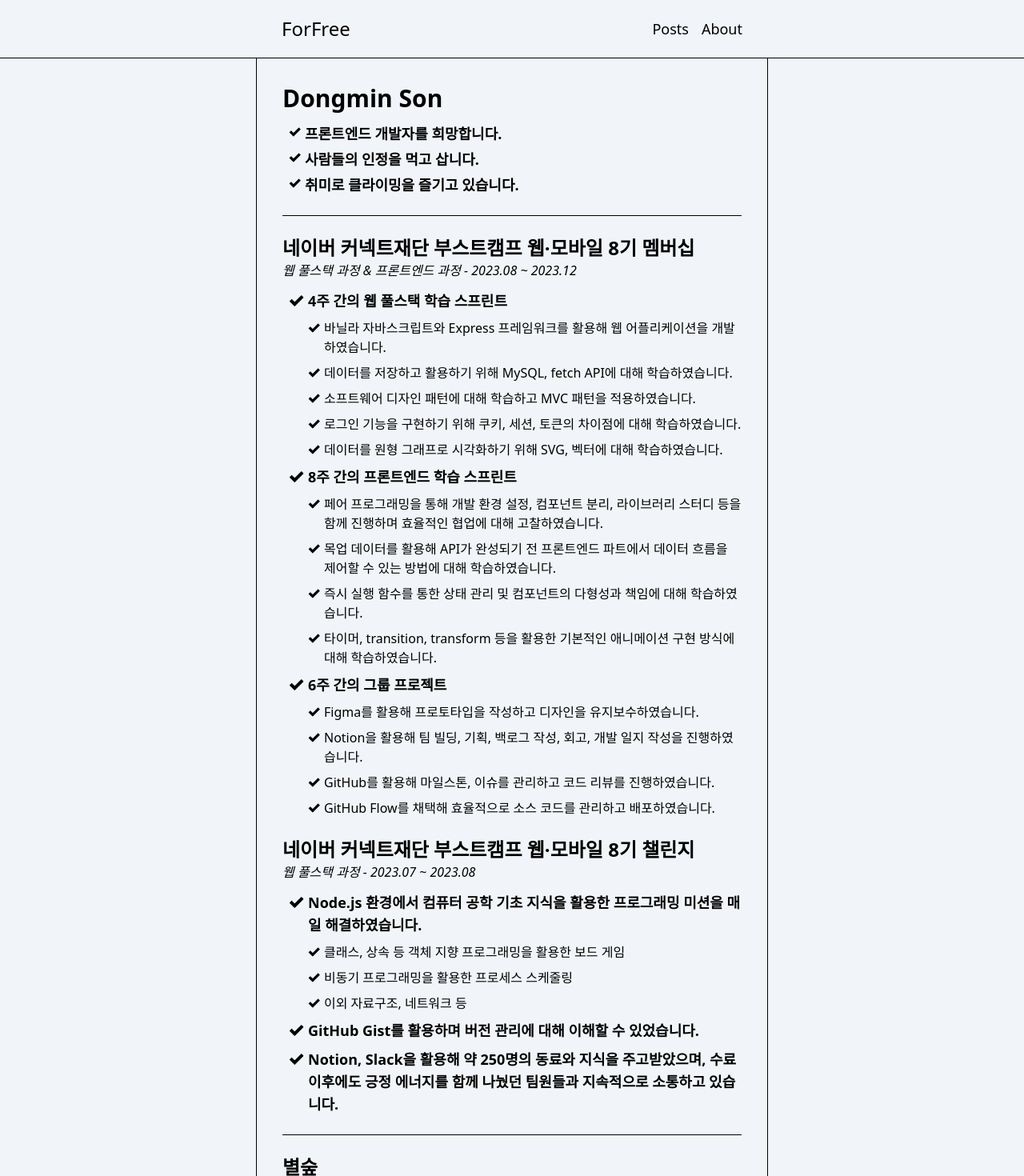
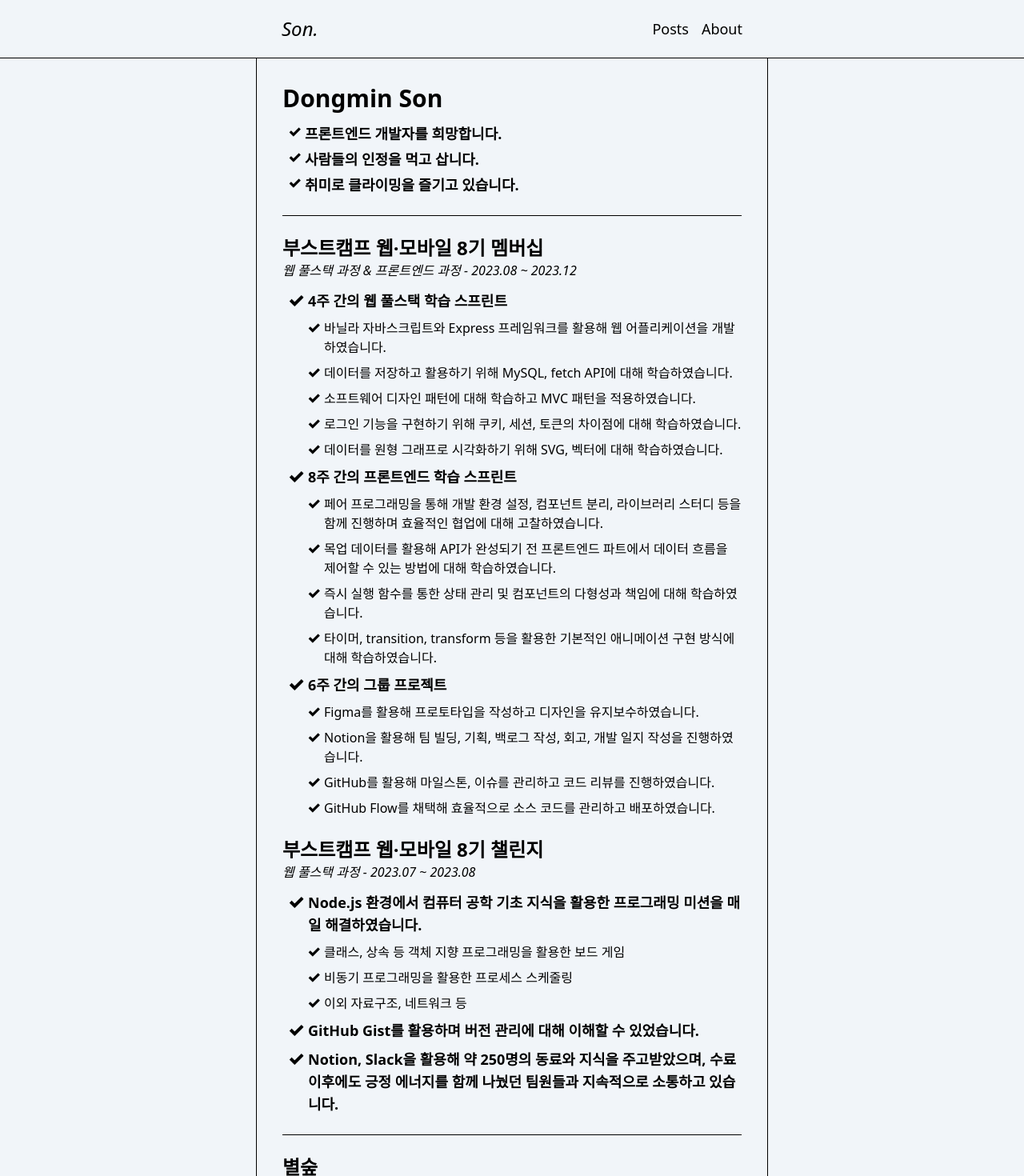
Before and after one commit to dmson1218/blog, a Next.js app: page /about in a window 1280 px wide. Shown: the top 1470 px of the page at 80% size. Built offline with nearby package versions, Linux system fonts and the light colour scheme.

Commit message:
chore: 블로그 내용 변경

```diff
--- a/src/app/about/page.tsx
+++ b/src/app/about/page.tsx
@@ -35,7 +35,7 @@ const AboutPage: React.FC = () => {
                 <div className="flex flex-col gap-6">
                     <div className="flex flex-col gap-3">
                         <div className="text-xl sm:text-2xl font-bold">
-                            네이버 커넥트재단 부스트캠프 웹·모바일 8기 멤버십
+                            부스트캠프 웹·모바일 8기 멤버십
                             <div className="text-sm sm:text-base italic font-normal">
                                 웹 풀스택 과정 & 프론트엔드 과정 - 2023.08 ~
                                 2023.12
@@ -178,7 +178,7 @@ const AboutPage: React.FC = () => {
                     </div>
                     <div className="flex flex-col gap-3">
                         <div className="text-xl sm:text-2xl font-bold">
-                            네이버 커넥트재단 부스트캠프 웹·모바일 8기 챌린지
+                            부스트캠프 웹·모바일 8기 챌린지
                             <div className="text-sm sm:text-base italic font-normal">
                                 웹 풀스택 과정 - 2023.07 ~ 2023.08
                             </div>
--- a/src/components/Navigation.tsx
+++ b/src/components/Navigation.tsx
@@ -8,8 +8,8 @@ const navigationItem = [
 const Navigation = () => (
     <nav className="py-5 border-black border-b">
         <div className="my-width px-8 mx-auto flex justify-between items-center">
-            <Link href="/" className="text-2xl">
-                ForFree
+            <Link href="/" className="text-2xl italic">
+                Son.
             </Link>
             <div className="flex gap-4 text-lg">
                 {navigationItem.map(item => (
```
